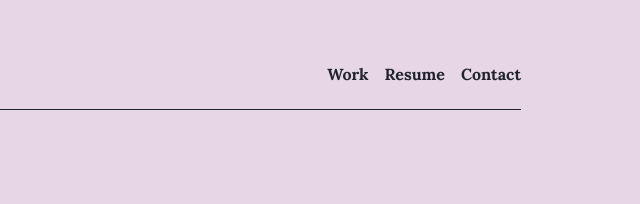
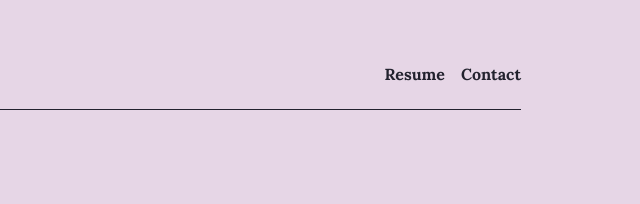
Before and after one commit to sky-erms/portfolio, a plain HTML site: page index.html in a window 1280 px wide. Shown: the top 204 px of the page, 631-1271 px from the left. Drawn offline with Linux system fonts and the light colour scheme; a script that the page names is missing.

Commit message:
test sync with netlify and delete nav item

```diff
--- a/index.html
+++ b/index.html
@@ -17,7 +17,6 @@
       <nav>
         <h1>Sky Gamboa</h1>
         <ul>
-          <li><a href="work.html">Work</a></li>
           <li><a href="https://drive.google.com/file/d/1WNcguvVrpc5RkGo-Fx53W5b3nA5-q9GJ/view?usp=drive_link" target="_blank">Resume</a></li>
           <li><a href="contact.html">Contact</a></li>
         </ul>
```
